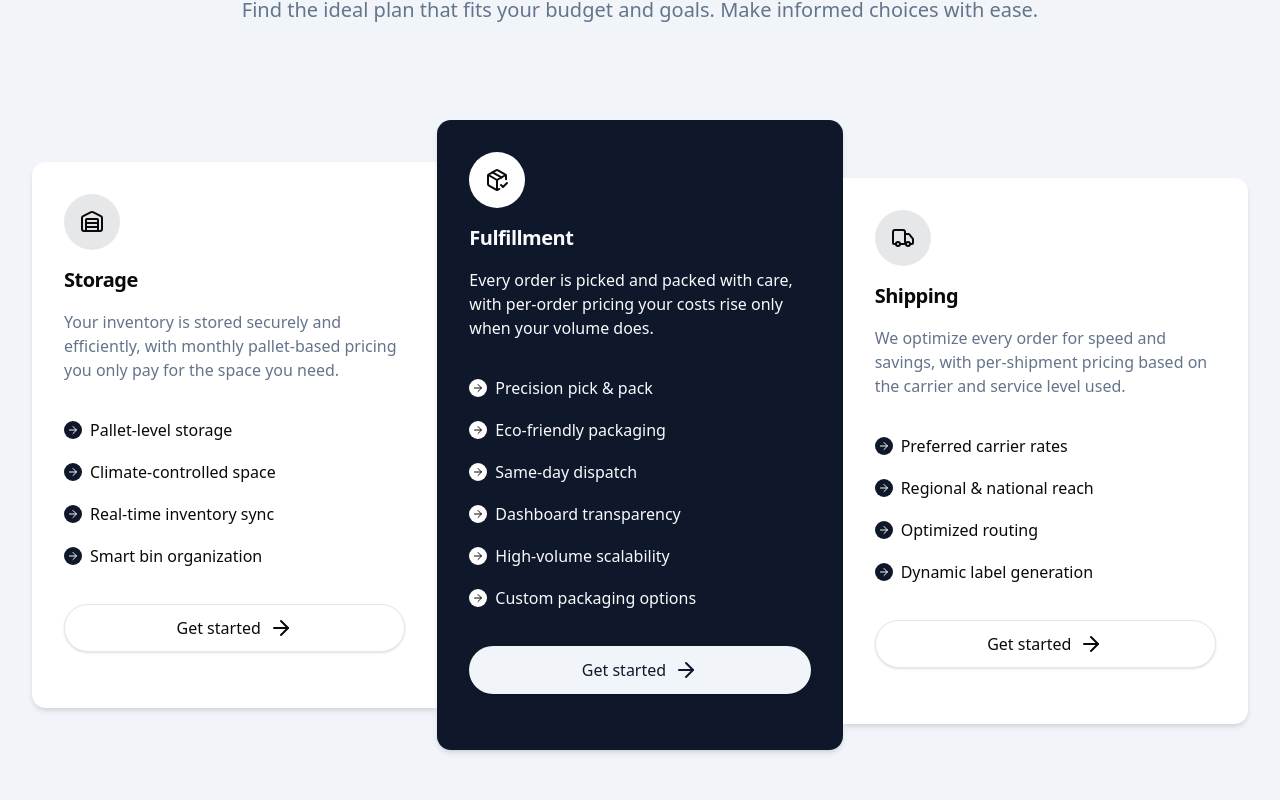
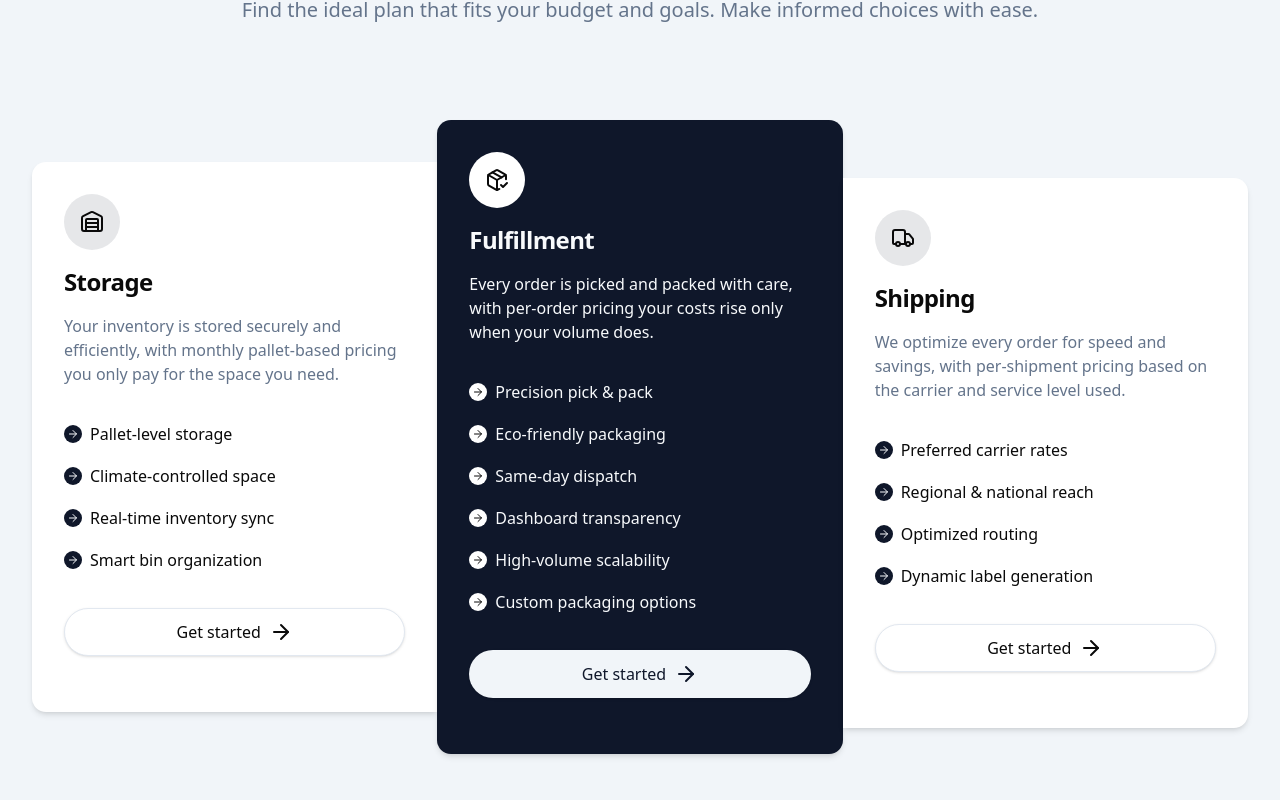
Before and after one commit to johnrclem-tech/Handled-Codex-Website, a Next.js app: page / in a window 1280 px wide. Shown: the part 7191-7991 px from the top of the page. Built offline with nearby package versions, Linux system fonts and the light colour scheme.

Commit message:
Change Pricing3 card headers from h3 to h2
https://claude.ai/code/session_01561deszKNye7TwJgfZtco2

```diff
--- a/src/components/shadcn-studio/blocks/pricing-component-15/pricing-component-15.tsx
+++ b/src/components/shadcn-studio/blocks/pricing-component-15/pricing-component-15.tsx
@@ -44,9 +44,9 @@ const Pricing = ({ plans }: { plans: Plan[] }) => {
                     >
                       <plan.icon />
                     </div>
-                    <h3 className={cn('text-xl font-bold tracking-tight', { 'text-primary-foreground': plan.isHighlighted })}>
+                    <h2 className={cn('text-2xl font-bold tracking-tight', { 'text-primary-foreground': plan.isHighlighted })}>
                       {plan.name}
-                    </h3>
+                    </h2>
                     <p className={cn('text-muted-foreground', { 'text-primary-foreground': plan.isHighlighted })}>
                       {plan.description}
                     </p>
```
